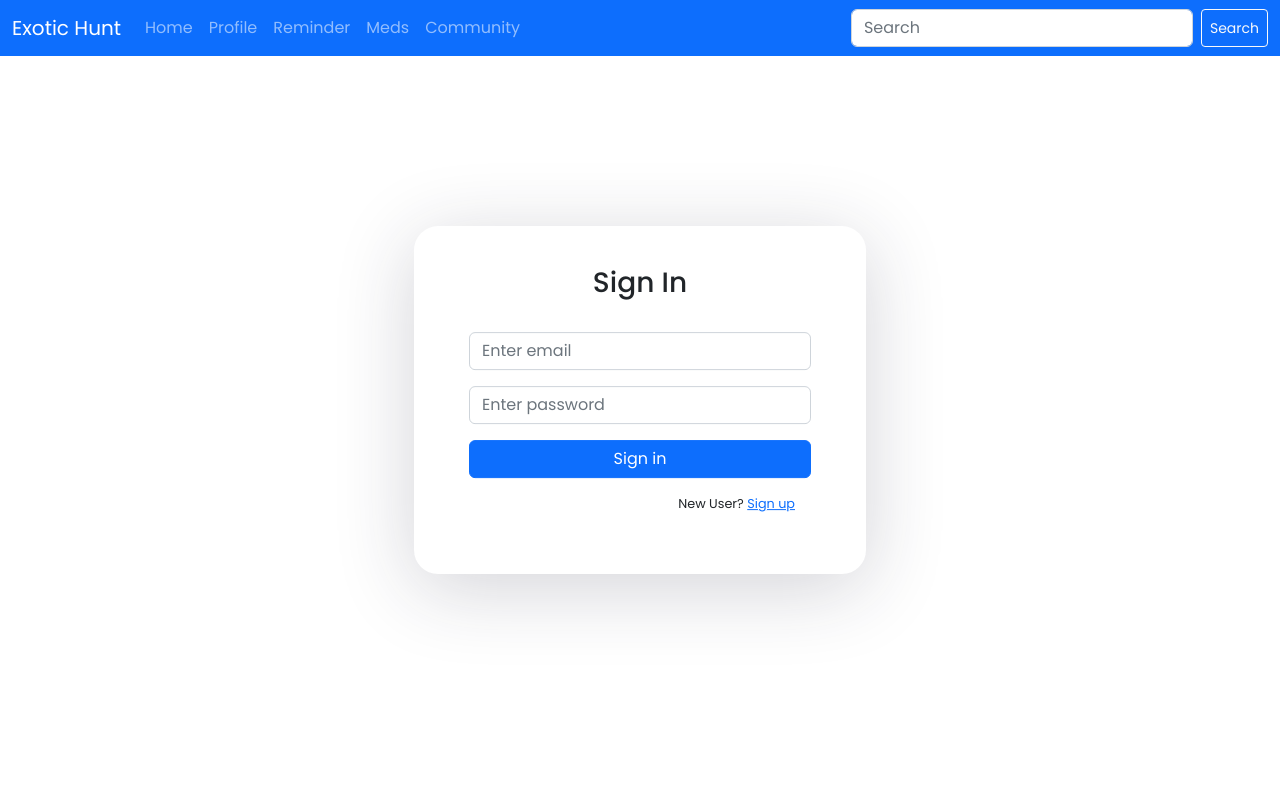
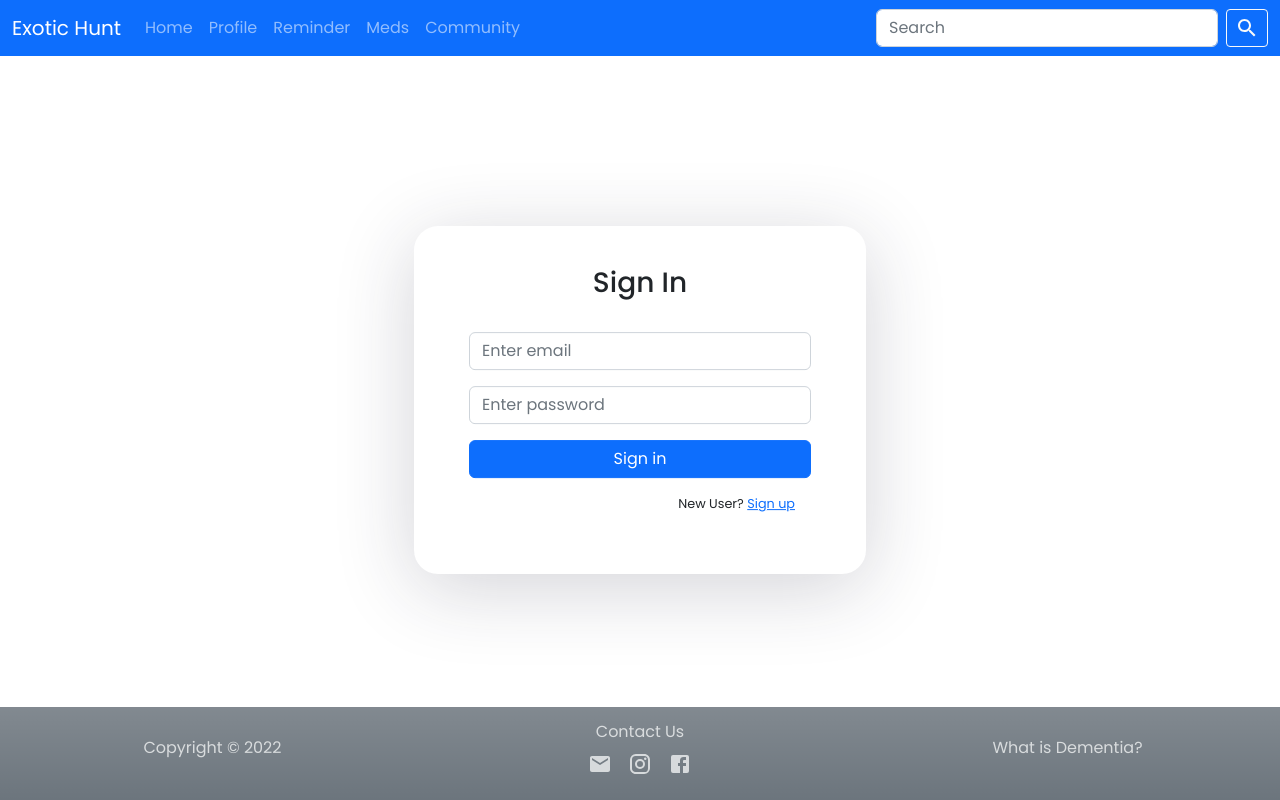
Before and after one commit to ExoticHunt/HackOdisha-Frontend, a React (Create React App) app: page / in a window 1280 px wide. Built offline with nearby package versions, Linux system fonts and the light colour scheme.

Commit message:
header footer

```diff
--- a/src/App.js
+++ b/src/App.js
@@ -1,17 +1,26 @@
 import React from 'react';
-import { BrowserRouter as Router, Switch, Route } from "react-router-dom";
 import '../node_modules/bootstrap/dist/css/bootstrap.min.css';
-import {
-  Box, Container, CssBaseline} from "@mui/material";
 import './App.css';
-import Form from './Components/Form';
 import NavComponent from './Components/Navbar';
+import Footer from './Components/Footer';
+import { BrowserRouter as Router, Routes, Route, Link } from 'react-router-dom';
+import SignUp from './Components/SignUp';
+import Login from './Components/Login';
 
 function App() {
   return (
     <div>
       <NavComponent />
-      <Form />
+      <div>
+      <Router>
+            <Routes>
+              <Route exact path="/" element={<Login />} />
+              <Route path="/sign-in" element={<Login />} />
+              <Route path="/sign-up" element={<SignUp />} />
+            </Routes>
+      </Router>
+      </div>
+      <Footer />
     </div>
   );
 }
--- a/src/Components/Footer.js
+++ b/src/Components/Footer.js
@@ -0,0 +1,35 @@
+import React from 'react';
+import EmailIcon from '@mui/icons-material/Email';
+import InstagramIcon from '@mui/icons-material/Instagram';
+import FacebookIcon from '@mui/icons-material/Facebook';
+
+const Footer = () => {
+  return (
+    <footer className='main-footer bg-secondary bg-gradient text-light text-opacity-75'>
+        <div className='container text-center'>
+            <div className='row'>
+                <div className='col-md-3 col-sm-6 side-footer'>
+                    Copyright © {new Date().getFullYear()}
+                </div>
+                <div className='col-md-6 col-sm-6 mid-footer'>
+                    <ul className='list-unstyled'>
+                        <li>Contact Us</li>
+                        <li>
+                        <EmailIcon sx= {{px:1, fontSize: 40}}/>
+                        <InstagramIcon sx= {{px:1, fontSize: 40}}/>
+                        <FacebookIcon sx= {{px:1,  fontSize: 40}}/>
+                        </li>
+                    </ul>
+                </div>
+                <div className='col-md-3 col-sm-6 link side-footer'>
+                    <a href="https://www.who.int/news-room/fact-sheets/detail/dementia">
+                    What is Dementia?
+                    </a>
+                </div>
+            </div>
+        </div>
+    </footer>
+  )
+}
+
+export default Footer;
--- a/src/Components/Form.js
+++ /dev/null
@@ -1,24 +0,0 @@
-import React from 'react';
-import { BrowserRouter as Router, Routes, Route, Link } from 'react-router-dom';
-import Login from './Login';
-import SignUp from './SignUp';
-
-const Form = () => {
-  return (
-    <div>
-    <Router>
-        <div className="auth-wrapper">
-          <div className="auth-inner">
-            <Routes>
-              <Route exact path="/" element={<Login />} />
-              <Route path="/sign-in" element={<Login />} />
-              <Route path="/sign-up" element={<SignUp />} />
-            </Routes>
-          </div>
-        </div>
-    </Router>
-    </div>
-  )
-}
-
-export default Form;
--- a/src/Components/Login.js
+++ b/src/Components/Login.js
@@ -3,6 +3,8 @@ import React from 'react';
 const Login = () => {
   return (
     <form>
+      <div className="auth-wrapper">
+        <div className="auth-inner">
         <h3>Sign In</h3>
         <div className="mb-3">
           <input
@@ -26,6 +28,8 @@ const Login = () => {
         <p className="route">
           New User? <a href="/sign-up">Sign up</a>
         </p>
+        </div>
+        </div>
       </form>
   )
 }
--- a/src/Components/Navbar.js
+++ b/src/Components/Navbar.js
@@ -5,6 +5,7 @@ import Nav from 'react-bootstrap/Nav';
 import Navbar from 'react-bootstrap/Navbar';
 import { Row, Col} from 'react-bootstrap';
 import NavDropdown from 'react-bootstrap/NavDropdown';
+import SearchIcon from '@mui/icons-material/Search';
 
 const NavComponent = () => {
   return (
@@ -31,7 +32,7 @@ const NavComponent = () => {
               className="me-2"
               aria-label="Search"
             />
-            <Button variant="outline-light" size="sm" >Search</Button>
+            <Button variant="outline-light" size="sm" ><SearchIcon/></Button>
           </Form>
         </Navbar.Collapse>
       </Container>
--- a/src/Components/SignUp.js
+++ b/src/Components/SignUp.js
@@ -3,6 +3,8 @@ import React from 'react'
 const SignUp = () => {
   return (
       <form>
+        <div className="auth-wrapper">
+        <div className="auth-inner">
         <h3>Sign Up</h3>
         <div className="mb-3">
           <input
@@ -38,6 +40,8 @@ const SignUp = () => {
         <p className="route">
           Already registered? <a href="/sign-in">Sign in</a>
         </p>
+        </div>
+        </div>
       </form>
     )
   }
--- a/src/index.css
+++ b/src/index.css
@@ -47,3 +47,27 @@ body, html, .App, #root {
   padding: 1rem;
   margin: 0;
 }
+
+.main-footer {
+  position: fixed;
+  bottom: 0;
+  left: 0;
+  right: 0;
+}
+
+.container{
+  padding-top: 0.8rem;
+}
+
+.link a{
+  color: inherit;
+  text-decoration: none;
+}
+
+.link a:hover{
+  color: inherit;
+}
+
+.side-footer{
+  padding-top: 1rem;
+}
```
